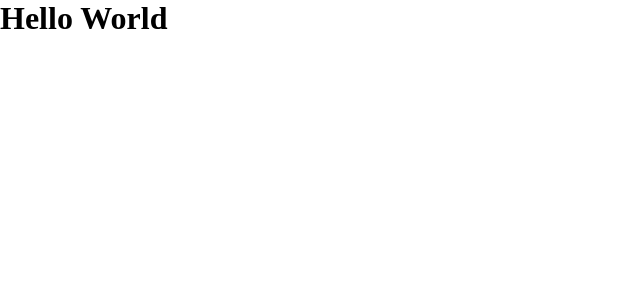
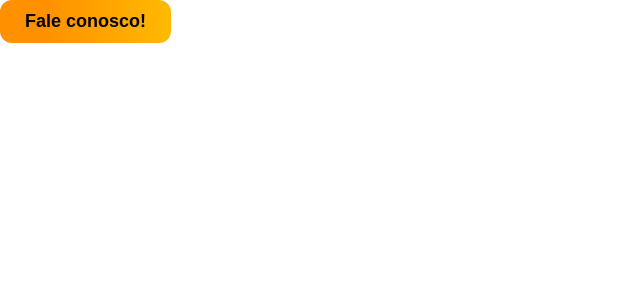
Before and after one commit to wemersonmatheuss/vcusaauto, a React (Vite) app: page / in a window 1280 px wide. Shown: the top 300 px of the page, without its empty margins (0-640 px from the left). Built offline with nearby package versions, Linux system fonts and the light colour scheme.

Commit message:
feat: create Button component with styles

```diff
--- a/src/App.tsx
+++ b/src/App.tsx
@@ -1,7 +1,10 @@
+import { Button } from "./Button"
+
+
 export function App() {
   return (
     <div>
-      <h1>Hello World</h1>
+      <Button name="Fale conosco!"/>
     </div>
   )
 }
--- /dev/null
+++ b/src/Button/index.tsx
@@ -0,0 +1,15 @@
+import styles from "./styles.module.css"
+
+type Props = React.ComponentProps<"button"> & {
+    name: string
+
+    onclick?: () => void
+}
+
+export function Button({ name, onclick, ...rest }: Props) {
+    return (
+        <div>
+            <button {...rest} type="button" onClick={onclick} className={styles.container}>{name}</button>
+        </div>
+    )
+}
--- /dev/null
+++ b/src/Button/styles.module.css
@@ -0,0 +1,14 @@
+.container {
+    background: var(--gradient-orange);
+    color: var(--text-color-black);
+
+    padding: 11px 25px;
+
+    border: none;
+    border-radius: 12px;
+
+    font-size: 18px;
+    font-weight: 600;
+
+    cursor: pointer;
+}
--- a/src/global.css
+++ b/src/global.css
@@ -2,6 +2,8 @@
     margin: 0;
     padding: 0;
     box-sizing: border-box;
+
+    font-family: "Figtree", sans-serif;
 }
 
 :root {
--- a/src/main.tsx
+++ b/src/main.tsx
@@ -1,7 +1,8 @@
 import { StrictMode } from 'react'
 import { createRoot } from 'react-dom/client'
+import {App} from './App.tsx'
 import './global.css'
-import {App} from './App.tsx'
+
 
 createRoot(document.getElementById('root')!).render(
   <StrictMode>
```
